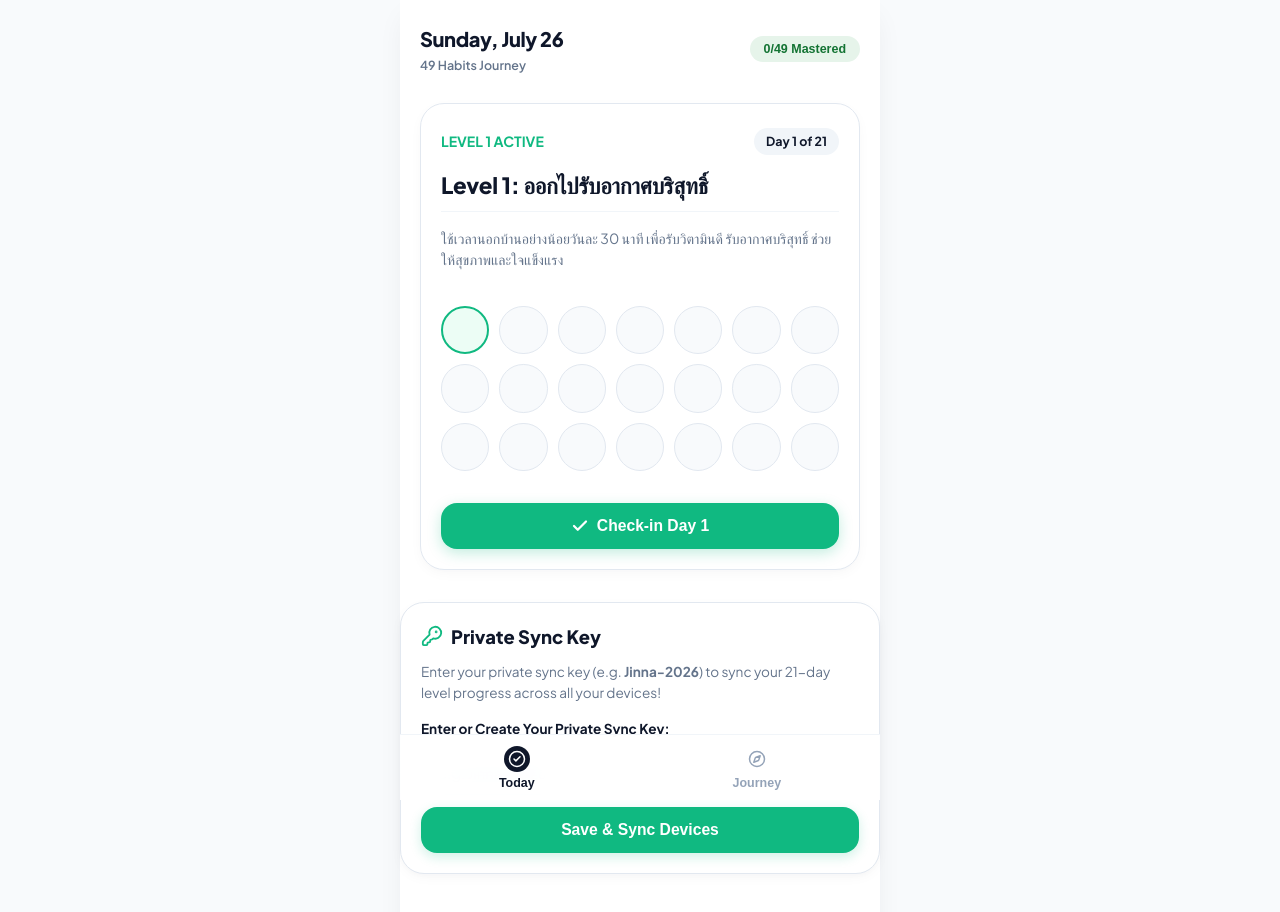
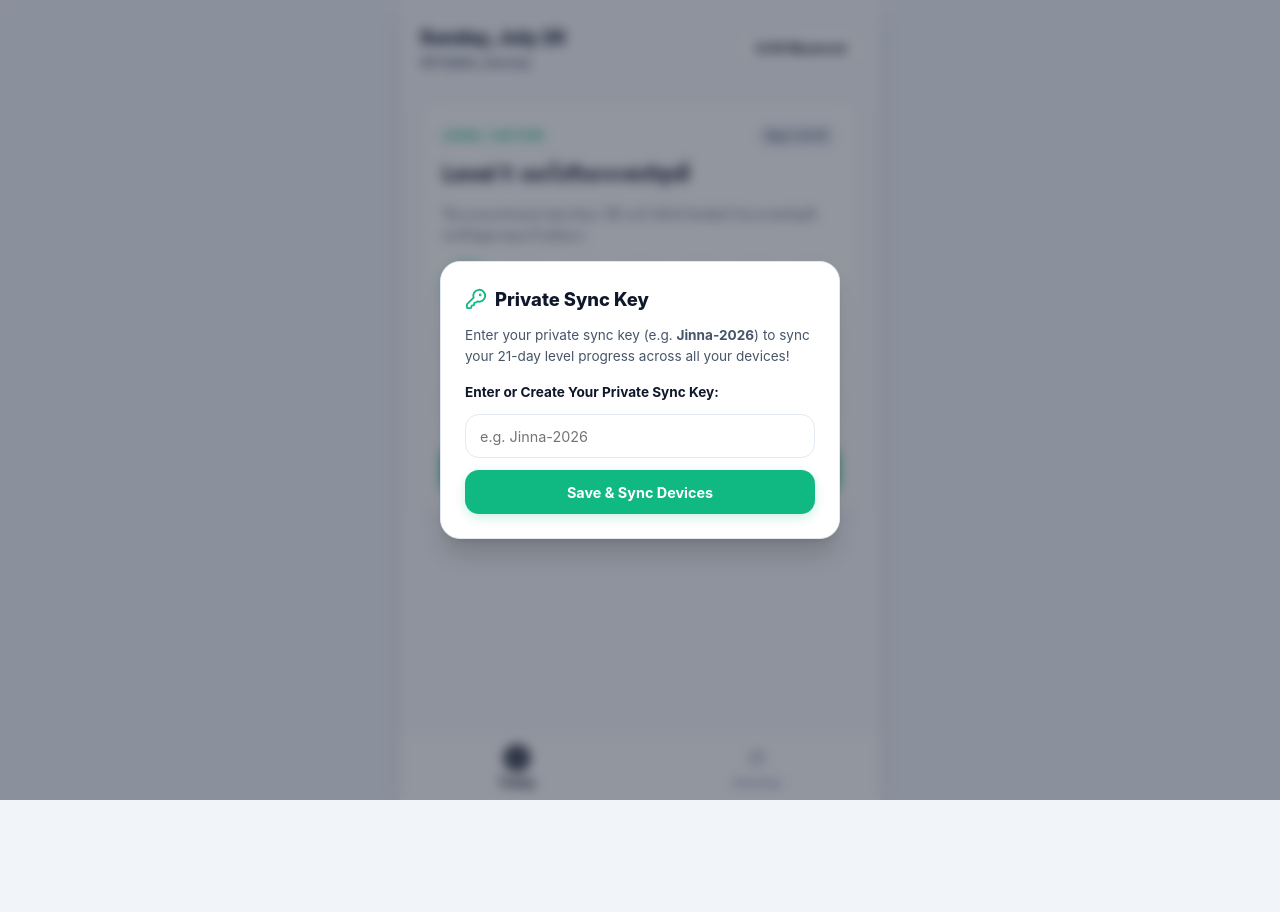
Before and after one commit to JinnawatJid/49-habits-tracker, a React (Vite) app: page / in a window 1280 px wide. Shown: the top 912 px of the page. After the commit the page ends 800 px from the top, so only its background shows below. Built offline with nearby package versions, Linux system fonts and the light colour scheme.

Commit message:
Fix modal overlay CSS to center pop-up card matching approved design mockup 1:1

```diff
--- a/src/App.css
+++ b/src/App.css
@@ -1,162 +1,240 @@
-/* Main Mobile Shell */
+:root {
+  --bg-app: #f8fafc;
+  --surface-card: #ffffff;
+  --border-card: #e2e8f0;
+  --text-primary: #0f172a;
+  --text-secondary: #475569;
+  --text-muted: #94a3b8;
+  --accent-emerald: #10b981;
+  --accent-emerald-hover: #059669;
+  --radius-lg: 20px;
+  --radius-md: 14px;
+  --radius-full: 9999px;
+}
+
+* {
+  box-sizing: border-box;
+  margin: 0;
+  padding: 0;
+  font-family: 'Inter', -apple-system, BlinkMacSystemFont, "Segoe UI", Roboto, sans-serif;
+  -webkit-font-smoothing: antialiased;
+}
+
+body {
+  background-color: #f1f5f9;
+  color: var(--text-primary);
+  display: flex;
+  justify-content: center;
+  align-items: flex-start;
+  min-height: 100vh;
+}
+
 .mobile-app-shell {
+  width: 100%;
+  max-width: 480px;
+  min-height: 100vh;
+  background-color: var(--bg-app);
   display: flex;
   flex-direction: column;
-  min-height: 100vh;
-  padding-bottom: 80px; /* Space for floating bottom nav */
+  position: relative;
+  box-shadow: 0 10px 25px -5px rgba(0, 0, 0, 0.05);
+  padding-bottom: 80px;
 }
 
-/* Header */
+/* Polished Header */
 .app-header {
   padding: 24px 20px 16px;
   display: flex;
+  justify-content: space-between;
   align-items: center;
-  justify-content: space-between;
-  background: #ffffff;
+  background: var(--bg-app);
 }
 
 .header-date {
-  font-size: 1.25rem;
+  font-size: 1.15rem;
   font-weight: 800;
   color: var(--text-primary);
-  letter-spacing: -0.02em;
 }
 
 .header-mastered-badge {
-  background: #e6f4ea;
-  color: #137333;
+  background: #ffffff;
+  border: 1px solid var(--border-card);
   padding: 6px 14px;
   border-radius: var(--radius-full);
   font-size: 0.78rem;
   font-weight: 700;
+  color: var(--text-primary);
+  box-shadow: 0 1px 3px rgba(0,0,0,0.04);
 }
 
-/* Main Content Body */
+/* Main Content Padding */
 .main-content {
-  padding: 0 20px 20px;
+  padding: 0 20px;
   display: flex;
   flex-direction: column;
-  gap: 24px;
-  flex: 1;
+  gap: 20px;
 }
 
 /* Hero 21-Day Challenge Card */
 .hero-challenge-card {
-  background: #ffffff;
+  background: var(--surface-card);
   border: 1px solid var(--border-card);
   border-radius: var(--radius-lg);
-  padding: 24px 20px 20px;
-  box-shadow: var(--shadow-soft);
-  display: flex;
-  flex-direction: column;
-  gap: 16px;
+  padding: 22px;
+  box-shadow: 0 4px 12px rgba(15, 23, 42, 0.03);
 }
 
 .hero-card-header {
   display: flex;
+  justify-content: space-between;
   align-items: center;
-  justify-content: space-between;
+  margin-bottom: 12px;
 }
 
 .hero-subtitle-tag {
-  font-size: 0.88rem;
-  color: var(--text-secondary);
-  font-weight: 500;
+  font-size: 0.75rem;
+  font-weight: 700;
+  text-transform: uppercase;
+  letter-spacing: 0.05em;
+  color: var(--text-muted);
 }
 
 .hero-day-pill {
   background: #f1f5f9;
-  color: var(--text-primary);
-  padding: 4px 12px;
+  color: var(--text-secondary);
+  font-size: 0.75rem;
+  font-weight: 700;
+  padding: 4px 10px;
   border-radius: var(--radius-full);
-  font-size: 0.78rem;
-  font-weight: 700;
 }
 
 .hero-title {
-  font-size: 1.4rem;
+  font-size: 1.25rem;
   font-weight: 800;
   color: var(--text-primary);
-  line-height: 1.25;
-  letter-spacing: -0.01em;
-  padding-bottom: 12px;
-  border-bottom: 1px solid #f1f5f9;
+  margin-bottom: 16px;
+  line-height: 1.3;
 }
 
-/* 21-Circle Matrix Grid */
+/* 21-Circle Grid Matrix */
 .dot-matrix-21 {
   display: grid;
   grid-template-columns: repeat(7, 1fr);
   gap: 10px;
-  padding: 4px 0;
+  margin-bottom: 20px;
 }
 
 .dot-circle {
+  width: 100%;
   aspect-ratio: 1;
   border-radius: 50%;
-  border: 1.5px solid var(--border-card);
-  background: #f8fafc;
+  border: 1.5px solid #cbd5e1;
   display: flex;
   align-items: center;
   justify-content: center;
   font-size: 0.7rem;
   font-weight: 700;
   color: var(--text-muted);
-  transition: all 0.2s cubic-bezier(0.4, 0, 0.2, 1);
+  transition: all 0.2s ease;
 }
 
 .dot-circle.completed {
   background: var(--accent-emerald);
   border-color: var(--accent-emerald);
   color: #ffffff;
-  box-shadow: 0 3px 8px rgba(16, 185, 129, 0.3);
 }
 
 .dot-circle.today-target {
-  border: 2px solid var(--accent-emerald);
-  background: var(--accent-emerald-bg);
-  color: var(--accent-emerald);
+  border-color: var(--accent-emerald);
+  border-width: 2px;
+  animation: pulseTarget 2s infinite;
 }
 
-/* Check-In Button */
+@keyframes pulseTarget {
+  0% { box-shadow: 0 0 0 0 rgba(16, 185, 129, 0.4); }
+  70% { box-shadow: 0 0 0 8px rgba(16, 185, 129, 0); }
+  100% { box-shadow: 0 0 0 0 rgba(16, 185, 129, 0); }
+}
+
+/* Polished Emerald Button */
 .checkin-btn-balanced {
-  background-color: var(--accent-emerald);
+  width: 100%;
+  height: 48px;
+  background: var(--accent-emerald);
   color: #ffffff;
   border: none;
-  padding: 14px;
+  border-radius: var(--radius-md);
+  font-size: 0.95rem;
+  font-weight: 700;
+  display: flex;
+  align-items: center;
+  justify-content: center;
+  gap: 8px;
+  cursor: pointer;
+  box-shadow: 0 4px 12px rgba(16, 185, 129, 0.25);
+  transition: all 0.2s ease;
+}
+
+.checkin-btn-balanced:hover {
+  background: var(--accent-emerald-hover);
+}
+
+.checkin-btn-balanced.checked {
+  background: #f1f5f9;
+  color: var(--text-secondary);
+  box-shadow: none;
+  border: 1px solid var(--border-card);
+}
+
+.btn-emerald-solid {
+  width: 100%;
+  height: 44px;
+  background: var(--accent-emerald);
+  color: #ffffff;
+  border: none;
   border-radius: var(--radius-md);
   font-weight: 700;
-  font-size: 0.98rem;
+  font-size: 0.9rem;
   cursor: pointer;
   display: flex;
   align-items: center;
   justify-content: center;
-  gap: 8px;
-  width: 100%;
-  box-shadow: 0 4px 14px rgba(16, 185, 129, 0.25);
+  gap: 6px;
   transition: all 0.2s ease;
-  margin-top: 4px;
 }
 
-.checkin-btn-balanced.checked {
-  background: #f1f5f9;
-  color: var(--accent-emerald);
-  border: 1px solid var(--accent-emerald-border);
-  box-shadow: none;
+.btn-emerald-solid:hover {
+  background: var(--accent-emerald-hover);
 }
 
-/* Today's Checklist Section */
+.card-balanced {
+  background: var(--surface-card);
+  border: 1px solid var(--border-card);
+  border-radius: var(--radius-md);
+  padding: 16px;
+}
+
+.input-balanced {
+  width: 100%;
+  height: 44px;
+  padding: 0 14px;
+  border: 1px solid var(--border-card);
+  border-radius: var(--radius-md);
+  font-size: 0.9rem;
+  background: #ffffff;
+  outline: none;
+  transition: border-color 0.2s ease;
+}
+
+.input-balanced:focus {
+  border-color: var(--accent-emerald);
+}
+
 .section-heading {
-  font-size: 1.15rem;
+  font-size: 1.05rem;
   font-weight: 800;
   color: var(--text-primary);
   margin-bottom: 12px;
-}
-
-.task-add-row {
-  display: flex;
-  gap: 8px;
-  margin-bottom: 14px;
 }
 
 .task-card-row {
@@ -172,38 +250,6 @@
   transition: all 0.2s ease;
 }
 
-.task-checkbox-rounded {
-  width: 22px;
-  height: 22px;
-  border-radius: 6px;
-  border: 2px solid #cbd5e1;
-  display: flex;
-  align-items: center;
-  justify-content: center;
-  cursor: pointer;
-  transition: all 0.2s ease;
-  flex-shrink: 0;
-}
-
-.task-checkbox-rounded.checked {
-  background: var(--accent-emerald);
-  border-color: var(--accent-emerald);
-}
-
-.task-title {
-  font-size: 0.95rem;
-  font-weight: 600;
-  color: var(--text-primary);
-  flex: 1;
-  margin: 0 12px;
-}
-
-.task-title.completed {
-  text-decoration: line-through;
-  color: var(--text-muted);
-}
-
-/* Pastel Category Tag Pills */
 .tag-pill {
   padding: 4px 10px;
   border-radius: var(--radius-full);
@@ -213,10 +259,45 @@
 }
 
 .tag-green { background: #e6f4ea; color: #137333; }
-.tag-pink { background: #fce8e6; color: #c5221f; }
-.tag-yellow { background: #feefc3; color: #b06000; }
-.tag-blue { background: #e8f0fe; color: #1a73e8; }
-.tag-purple { background: #f3e8ff; color: #7e22ce; }
+
+/* Centered Screen Modal Overlay matching approved design mockup */
+.modal-overlay {
+  position: fixed;
+  top: 0;
+  left: 0;
+  right: 0;
+  bottom: 0;
+  background: rgba(15, 23, 42, 0.45);
+  backdrop-filter: blur(6px);
+  -webkit-backdrop-filter: blur(6px);
+  display: flex;
+  align-items: center;
+  justify-content: center;
+  padding: 20px;
+  z-index: 100;
+  animation: fadeIn 0.2s ease-out;
+}
+
+.modal-content {
+  width: 100%;
+  max-width: 400px;
+  background: #ffffff;
+  border-radius: var(--radius-lg);
+  padding: 24px;
+  box-shadow: 0 20px 25px -5px rgba(0, 0, 0, 0.15), 0 8px 10px -6px rgba(0, 0, 0, 0.1);
+  border: 1px solid var(--border-card);
+  animation: popIn 0.25s cubic-bezier(0.16, 1, 0.3, 1);
+}
+
+@keyframes fadeIn {
+  from { opacity: 0; }
+  to { opacity: 1; }
+}
+
+@keyframes popIn {
+  from { opacity: 0; transform: scale(0.95); }
+  to { opacity: 1; transform: scale(1); }
+}
 
 /* Bottom Nav Bar */
 .bottom-nav-balanced {
@@ -269,3 +350,7 @@
   background: #0f172a;
   color: #ffffff;
 }
+
+.animate-pop {
+  animation: popIn 0.3s cubic-bezier(0.16, 1, 0.3, 1);
+}
```
